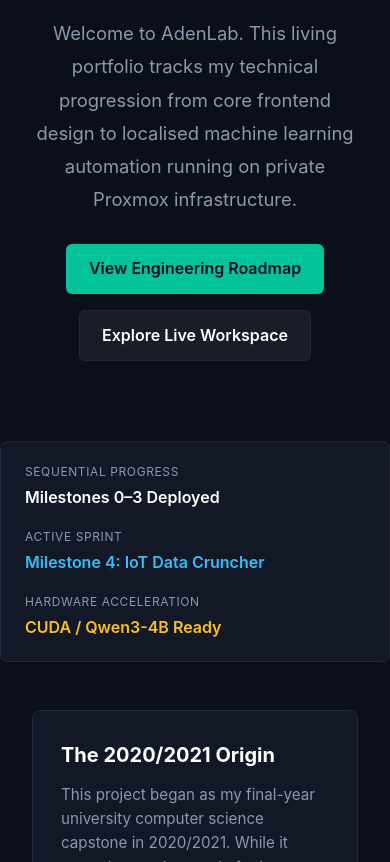
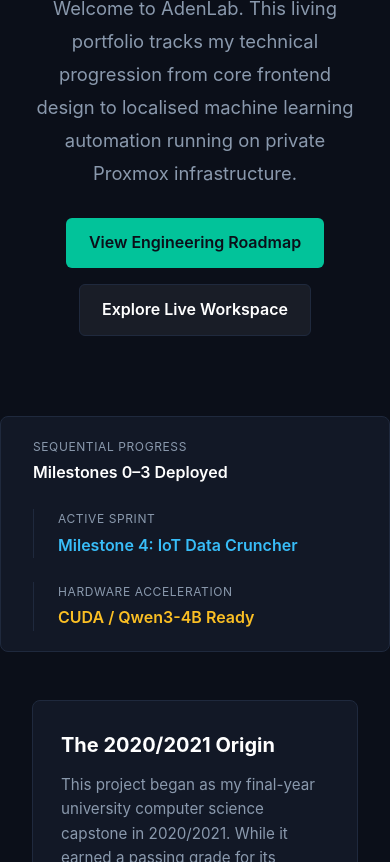
Before and after one commit to Cypher3817/adenlab-portfolio, a plain HTML site: page index.html in a window 390 px wide. Shown: the part 467-1329 px from the top of the page. Drawn offline with Linux system fonts and the light colour scheme.

Commit message:
- Updated .status-strip and .project-context max-width to 1200px to match the core architecture and toolchain sections. - Added internal vertical divider lines between status items with responsive fallback for the first child.

```diff
--- a/index.html
+++ b/index.html
@@ -22,7 +22,7 @@
         </nav>
     </header>
 
-    <<main>
+    <main>
     <!-- Hero Section -->
     <section class="hero">
         <span class="hero-tag">Self-Hosted Infrastructure &bull; Local AI &bull; Full-Stack Telemetry</span>
--- a/styles.css
+++ b/styles.css
@@ -158,22 +158,29 @@ nav ul {
 
 /* Status Strip */
 .status-strip {
-    max-width: 1000px;
+    max-width: 1200px;
     margin: 2.5rem auto;
-    padding: 1.25rem 1.5rem;
+    padding: 1.25rem 2rem;
     background: var(--panel-bg);
     border: 1px solid var(--border-subtle);
     border-radius: 8px;
     display: grid;
     grid-template-columns: repeat(auto-fit, minmax(220px, 1fr));
-    gap: 1rem;
+    gap: 1.5rem;
 }
 
 .status-item {
     display: flex;
     flex-direction: column;
     gap: 0.25rem;
+    padding-left: 1.5rem;
+    border-left: 1px solid var(--border-subtle);
 }
+
+    .status-item:first-child {
+        padding-left: 0;
+        border-left: none;
+    }
 
 .status-label {
     font-size: 0.75rem;
```
